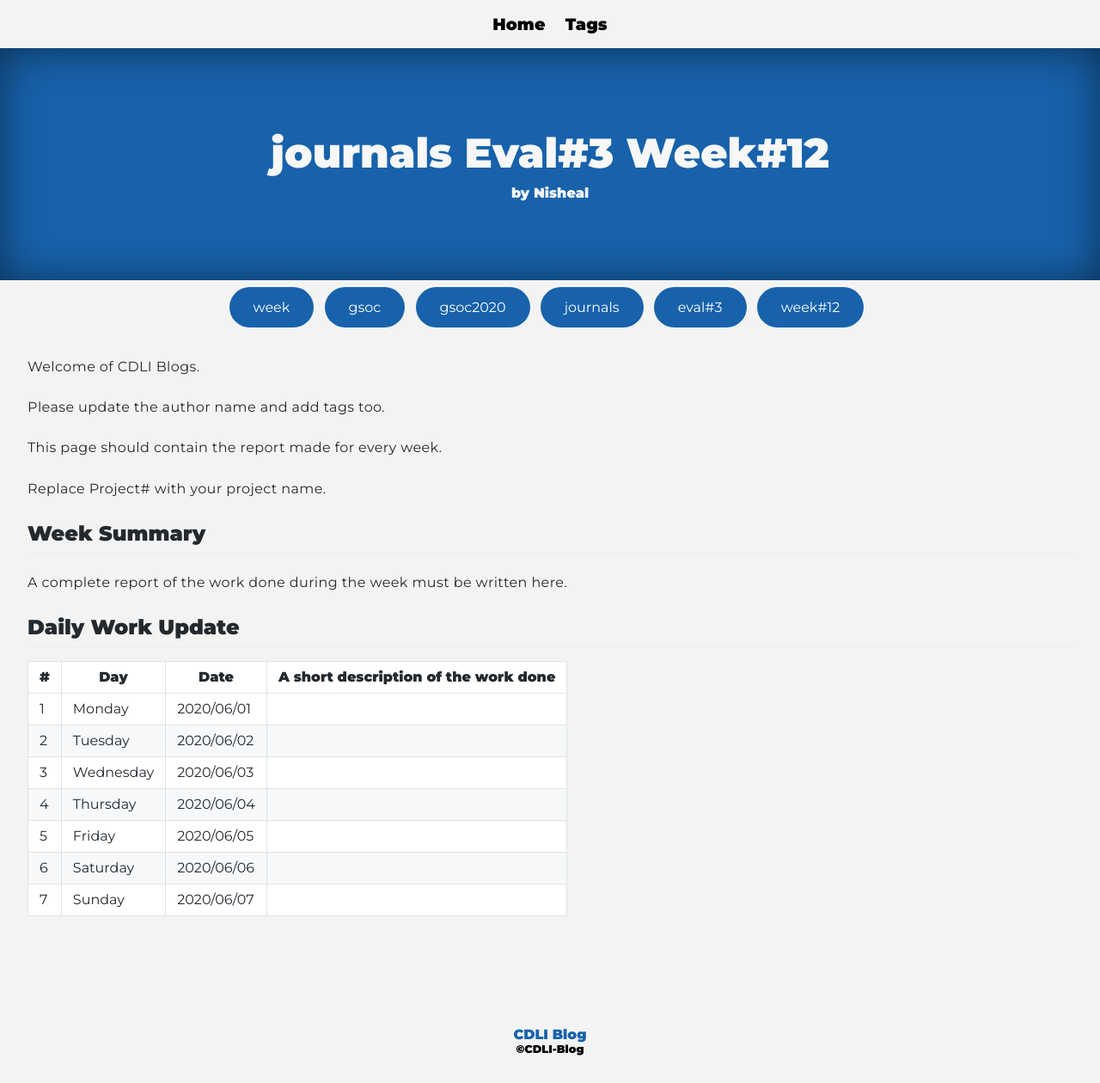
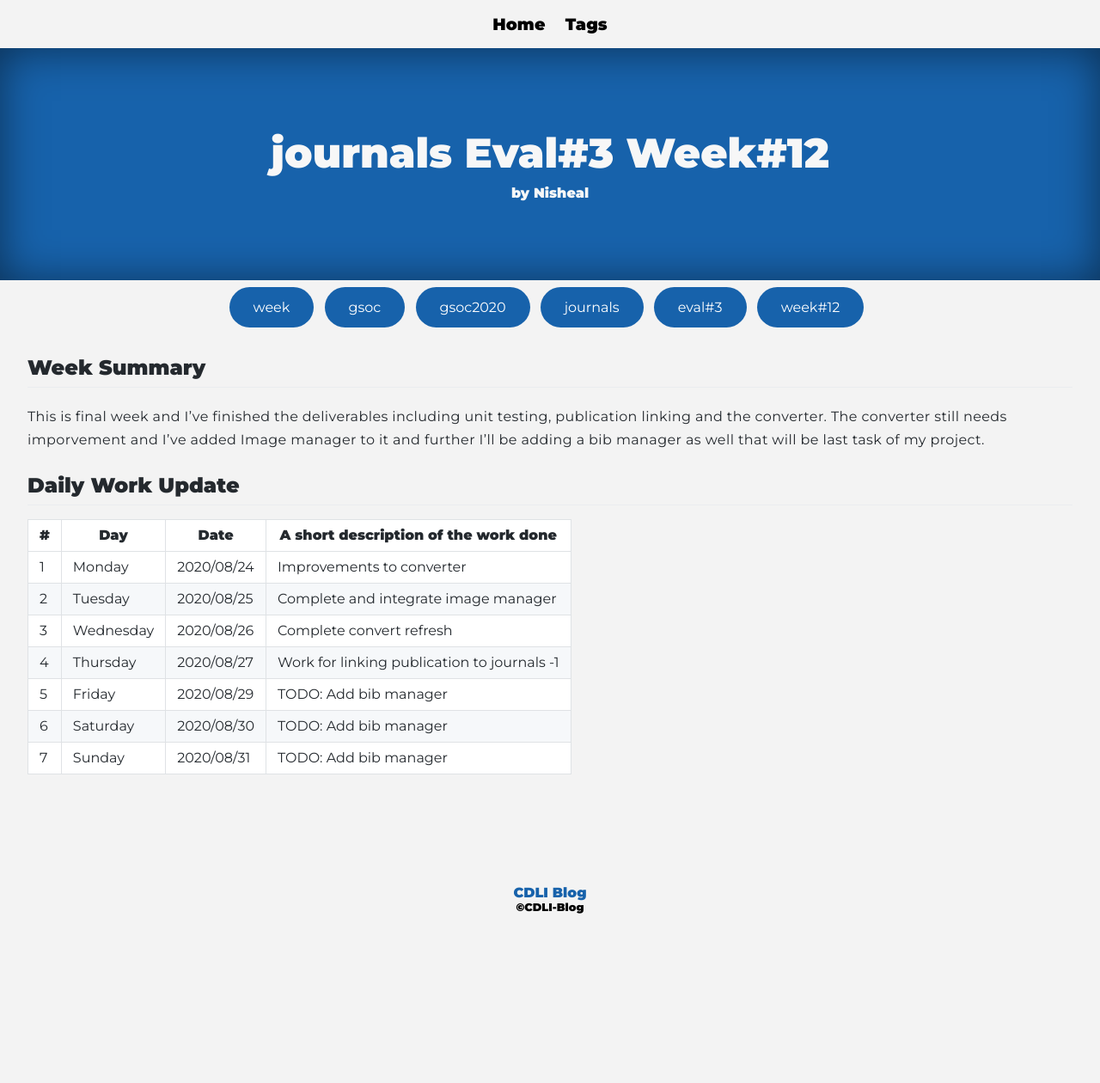
Before and after one commit to cdli-gh/blog, a Jekyll site: the page built from _blog/gsoc20/journals/posts/14_week12.md, in a window 1280 px wide. Shown: the whole page at 86% size. Built offline with Jekyll 4.4.1, drawn with Linux system fonts in a browser that asks for light colours; Markdown is read by kramdown in place of the engine named in the settings; after the commit the page ends 1095 px from its top, so only the background shows below that.

Commit message:
Update 14_week12.md

```diff
--- a/_blog/gsoc20/journals/posts/14_week12.md
+++ b/_blog/gsoc20/journals/posts/14_week12.md
@@ -4,27 +4,21 @@ title: journals Eval#3 Week#12
 author: "Nisheal"
 tags: ["week","gsoc","gsoc2020","journals","eval#3","week#12"]
 ---
-Welcome of CDLI Blogs.
-
-Please update the author name and add tags too.
-
-This page should contain the report made for every week.
-
-Replace Project# with your project name.
 
 ## Week Summary
 
-A complete report of the work done during the week must be written here.
+This is final week and I've finished the deliverables including unit testing, publication linking and the converter.
+The converter still needs imporvement and I've added Image manager to it and further I'll be adding a bib manager as well that will be last task of my project.
 
 
 ## Daily Work Update
 
 |\#|Day|Date|A short description of the work done|
 |---	|---	|---	|---	|
-|1   	| Monday 	|   2020/06/01	|   	|
-|2   	| Tuesday  	|   2020/06/02	|   	|
-|3   	| Wednesday  	|  2020/06/03 	|   	|
-|4   	| Thursday  	|   2020/06/04	|   	|
-|5   	| Friday  	|   2020/06/05	|   	|
-|6   	| Saturday  	|   2020/06/06	|   	|
-|7   	| Sunday  	|   2020/06/07	|   	|
+|1   	| Monday 	|   2020/08/24	| Improvements to converter  	|
+|2   	| Tuesday  	|   2020/08/25	|   Complete and integrate image manager	|
+|3   	| Wednesday  	|  2020/08/26 	|  Complete convert refresh 	|
+|4   	| Thursday  	|   2020/08/27	|  Work for linking publication to journals -1 	|
+|5   	| Friday  	|   2020/08/29	| TODO: Add bib manager 	|
+|6   	| Saturday  	|   2020/08/30	|  TODO: Add bib manager 	|
+|7   	| Sunday  	|   2020/08/31	| TODO: Add bib manager  	|
```
